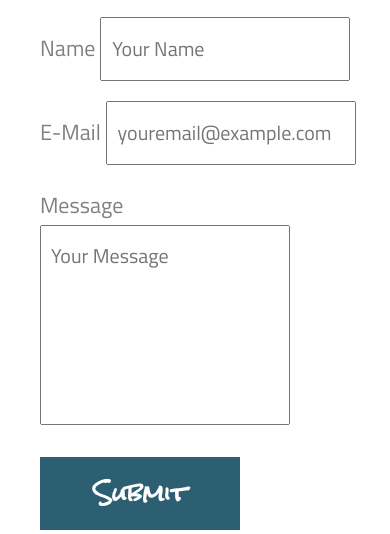
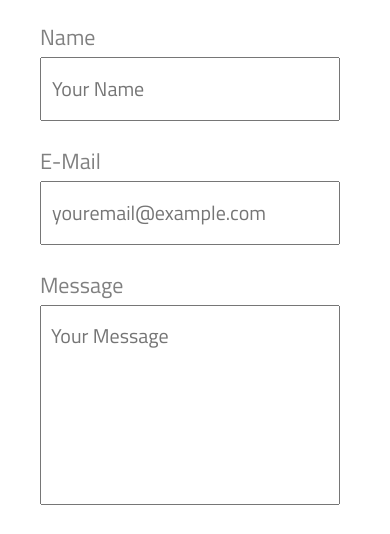
Before and after one commit to mynar7/Responsive-Portfolio, a plain HTML site: page contact.html in a window 390 px wide. Shown: the part 240-774 px from the top of the page. Drawn offline with Linux system fonts and the light colour scheme.

Commit message:
fix contact form for mobile

```diff
--- a/assets/css/style.css
+++ b/assets/css/style.css
@@ -284,7 +284,18 @@ footer {
         margin-left: 2%;
         font-weight: bold;
     }
-
+    .contactForm li {
+        width: 90%
+    }
+    .contactForm input[type=button], [type=submit] {
+        width: 100%;
+    }
+    .contactForm input {
+        width: 100%;
+    }
+    .contactForm textarea {
+        width: 100%;
+    }
 
 }
 
@@ -305,11 +316,15 @@ footer {
     .contactForm {
         float: left;
     }
+
+    .contactForm input[type=button], [type=submit] {
+        width: 90%;
+    }
     .contactForm input {
-        width: 250px;
+        width: 90%;
     }
     .contactForm textarea {
-        width: 250px;
+        width: 90%;
     }
 
 }
```
